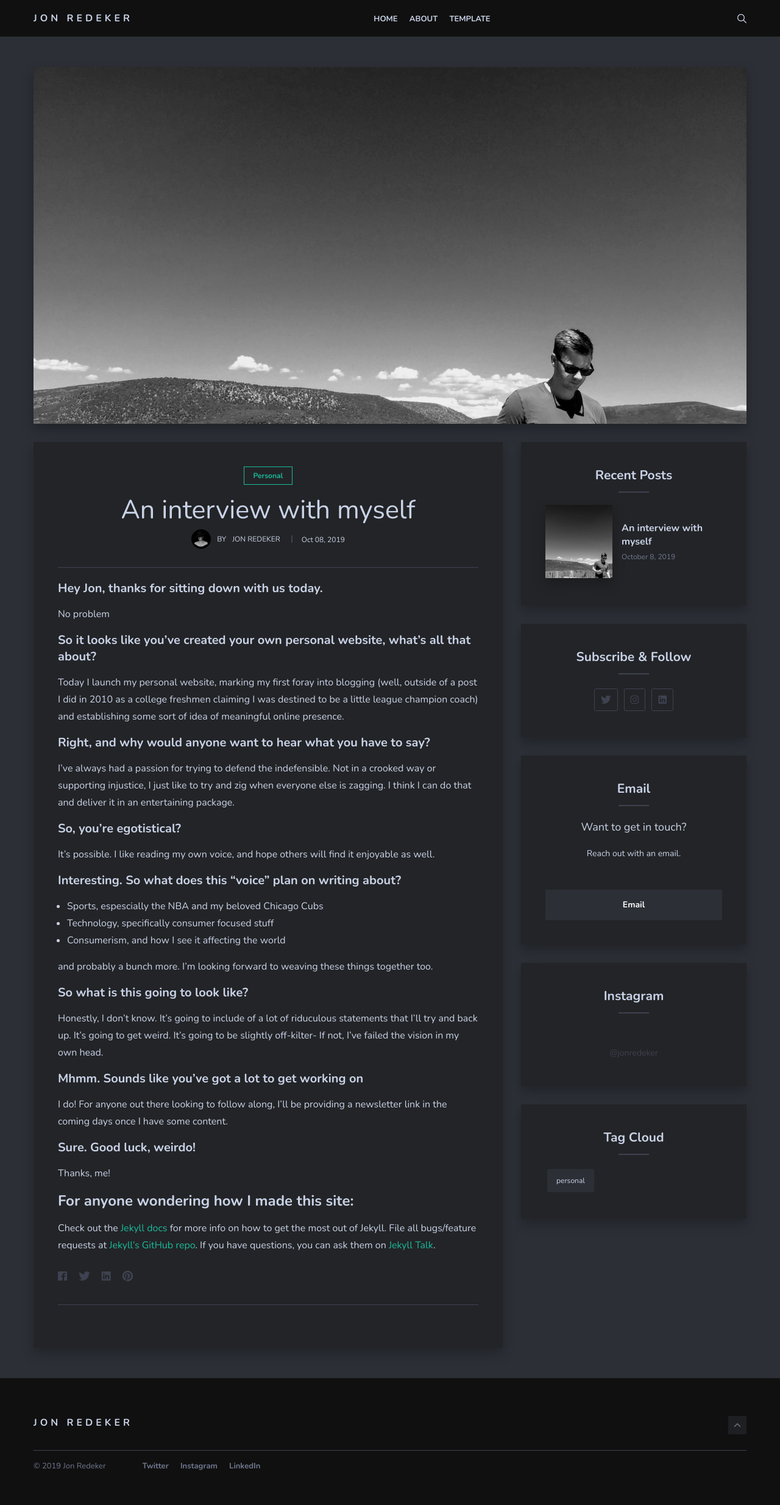
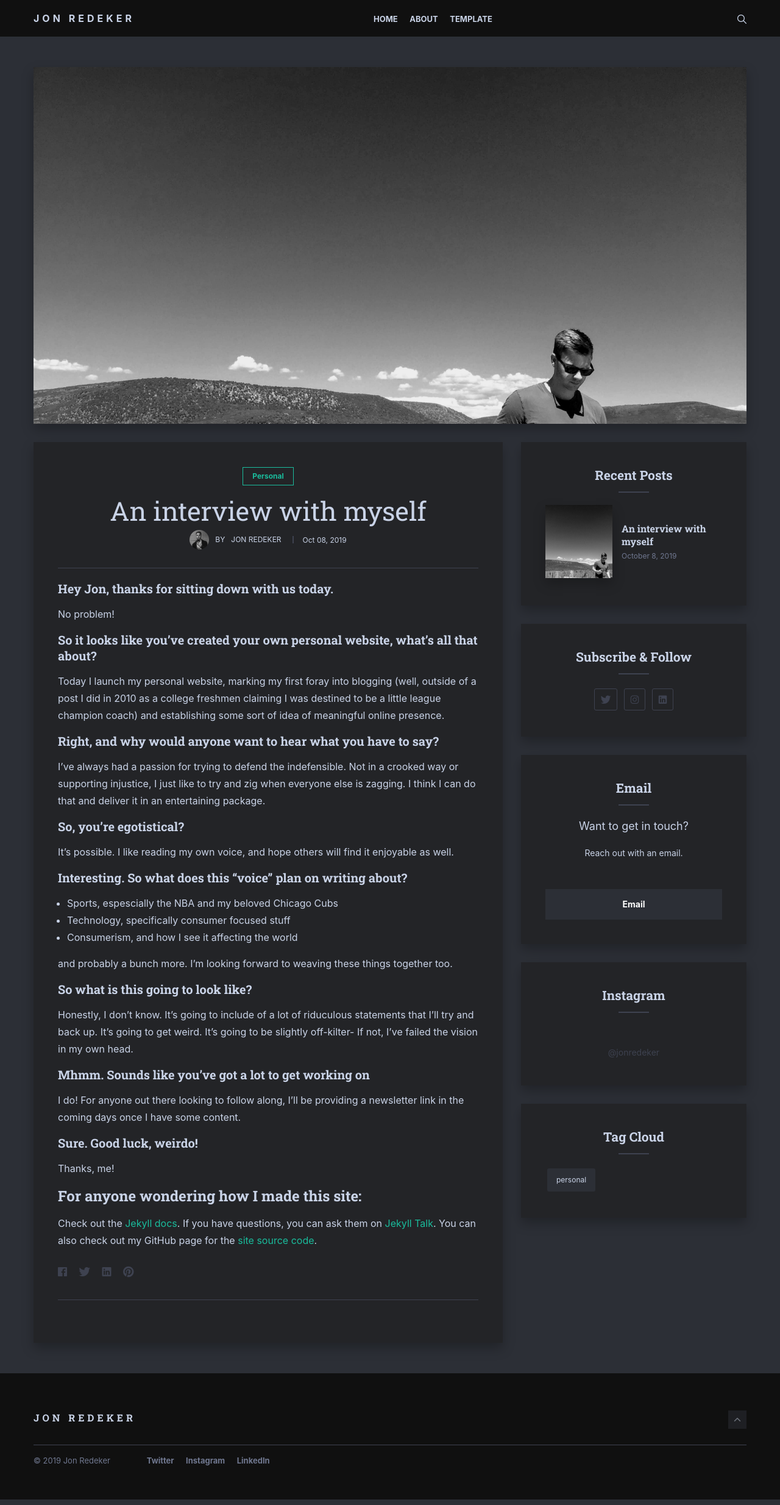
Before and after one commit to JRedeker/jonredeker.com, a Jekyll site: the page built from _posts/2019-11-8-welcome.markdown, in a window 1280 px wide. Shown: the whole page at 61% size. Built offline with Jekyll 4.4.1, drawn with Linux system fonts in a browser that asks for light colours; nearby versions of some CDN libraries.

Commit message:
update font family.  spell-check.  update template page.

```diff
--- a/_includes/head.html
+++ b/_includes/head.html
@@ -10,7 +10,7 @@
   <link rel="alternate" type="application/rss+xml" title="{{ site.title | escape }}" href="{{ "/feed.xml" | relative_url }}">
 
   <!-- Google Font -->
-  <link href="https://fonts.googleapis.com/css?family=Nunito:400,700" rel="stylesheet">
+  <link href="https://fonts.googleapis.com/css?family=Roboto+Slab:400,700" rel="stylesheet">
   <!-- Ionicons -->
   <link href="https://unpkg.com/ionicons@4.2.2/dist/css/ionicons.min.css" rel="stylesheet">
 
--- a/_posts/2019-11-8-welcome.markdown
+++ b/_posts/2019-11-8-welcome.markdown
@@ -6,7 +6,7 @@ image:  jonwithphone.jpg
 tags:   [personal]
 ---
 #### Hey Jon, thanks for sitting down with us today.
-No problem
+No problem!
 
 #### So it looks like you've created your own personal website, what's all that about?
 Today I launch my personal website, marking my first foray into blogging (well, outside of a post I did in 2010 as a college freshmen claiming I was destined to be a little league champion coach) and establishing some sort of idea of meaningful online presence.
@@ -38,8 +38,9 @@ Thanks, me!
 
 
 ### For anyone wondering how I made this site:
-Check out the [Jekyll docs][jekyll-docs] for more info on how to get the most out of Jekyll. File all bugs/feature requests at [Jekyll’s GitHub repo][jekyll-gh]. If you have questions, you can ask them on [Jekyll Talk][jekyll-talk].
+Check out the [Jekyll docs][jekyll-docs].  If you have questions, you can ask them on [Jekyll Talk][jekyll-talk].  You can also check out my GitHub page for the [site source code][site-github].
 
 [jekyll-docs]: https://jekyllrb.com/docs/home
 [jekyll-gh]:   https://github.com/jekyll/jekyll
 [jekyll-talk]: https://talk.jekyllrb.com/
+[site-github]: https://github.com/JRedeker/jonredeker.com
--- a/_sass/2-base/_base.scss
+++ b/_sass/2-base/_base.scss
@@ -3,10 +3,19 @@ $base-font-size: 16px;
 $base-font-style: normal;
 $base-font-variant: normal;
 $base-font-weight: normal;
-$base-font-family: 'Nunito', sans-serif;
+$base-font-family: -apple-system,
+system-ui,
+BlinkMacSystemFont,
+'Segoe UI',
+Roboto,
+'Helvetica Neue',
+Ubuntu,
+Arial,
+sans-serif;
 $base-line-height: 28px;
-
-*, *::after, *::before {
+*,
+*::after,
+*::before {
     box-sizing: border-box;
 }
 
@@ -19,7 +28,8 @@ body {
     overflow-x: hidden;
     -webkit-font-smoothing: antialiased;
     -moz-osx-font-smoothing: grayscale;
-  input, textarea {
+    input,
+    textarea {
         border: $border-color 1px solid;
         outline: none;
         &:focus:required:invalid {
@@ -40,20 +50,22 @@ body {
     background-color: $primary-color;
 }
 
-
 // Headings
 $heading-font-weight: 700;
-$heading-font-family: 'Nunito', -apple-system, BlinkMacSystemFont, Helvetica Neue, Helvetica, Arial, sans-serif;
-
-$font-size-h1:  36px;
-$font-size-h2:  28px;
-$font-size-h3:  24px;
-$font-size-h4:  20px;
-$font-size-h5:  18px;
-$font-size-h6:  16px;
-
+$heading-font-family: 'Roboto Slab',
+-apple-system,
+BlinkMacSystemFont,
+Helvetica Neue,
+Helvetica,
+Arial,
+sans-serif;
+$font-size-h1: 36px;
+$font-size-h2: 28px;
+$font-size-h3: 24px;
+$font-size-h4: 20px;
+$font-size-h5: 18px;
+$font-size-h6: 16px;
 $heading-line-height: 1.2;
-
 h1,
 h2,
 h3,
@@ -65,28 +77,33 @@ h6 {
 
 h1 {
     font-size: $font-size-h1;
+    font-family: $heading-font-family;
 }
 
 h2 {
     font-size: $font-size-h2;
+    font-family: $heading-font-family;
 }
 
 h3 {
     font-size: $font-size-h3;
+    font-family: $heading-font-family;
 }
 
 h4 {
     font-size: $font-size-h4;
+    font-family: $heading-font-family;
 }
 
 h5 {
     font-size: $font-size-h5;
+    font-family: $heading-font-family;
 }
 
 h6 {
     font-size: $font-size-h6;
+    font-family: $heading-font-family;
 }
-
 
 // Blockquote
 blockquote {
@@ -94,7 +111,6 @@ blockquote {
     border-left: 3px solid $primary-color;
     font-style: normal;
 }
-
 
 // Pre
 pre {
@@ -106,7 +122,6 @@ pre {
     word-wrap: break-word;
     word-break: break-all;
 }
-
 
 // Images
 img {
@@ -123,13 +138,11 @@ img {
     }
 }
 
-
 // Links
 a {
     text-decoration: none;
     color: $link-color;
     transition: $global-transition;
-
     &:hover {
         color: $link-color-hover;
     }
@@ -146,7 +159,6 @@ hr {
     background-color: $border-color;
 }
 
-
 // Blockquote
 blockquote {
     padding: 15px 15px 15px 30px;
@@ -157,7 +169,6 @@ blockquote {
         margin-bottom: 0;
     }
 }
-
 
 // Pre
 pre {
@@ -178,7 +189,7 @@ pre {
 
 table {
     font-size: 12px;
-  color:$black;
+    color: $black;
     width: 100%;
     border-width: 1px;
     border-color: $gray-blue;
```
Also changed, not shown: _pages/template.md (+2 -2 lines), img/08.jpg, img/09.jpg, 1 other file. Lines whose indentation alone changed are shown as unchanged.
